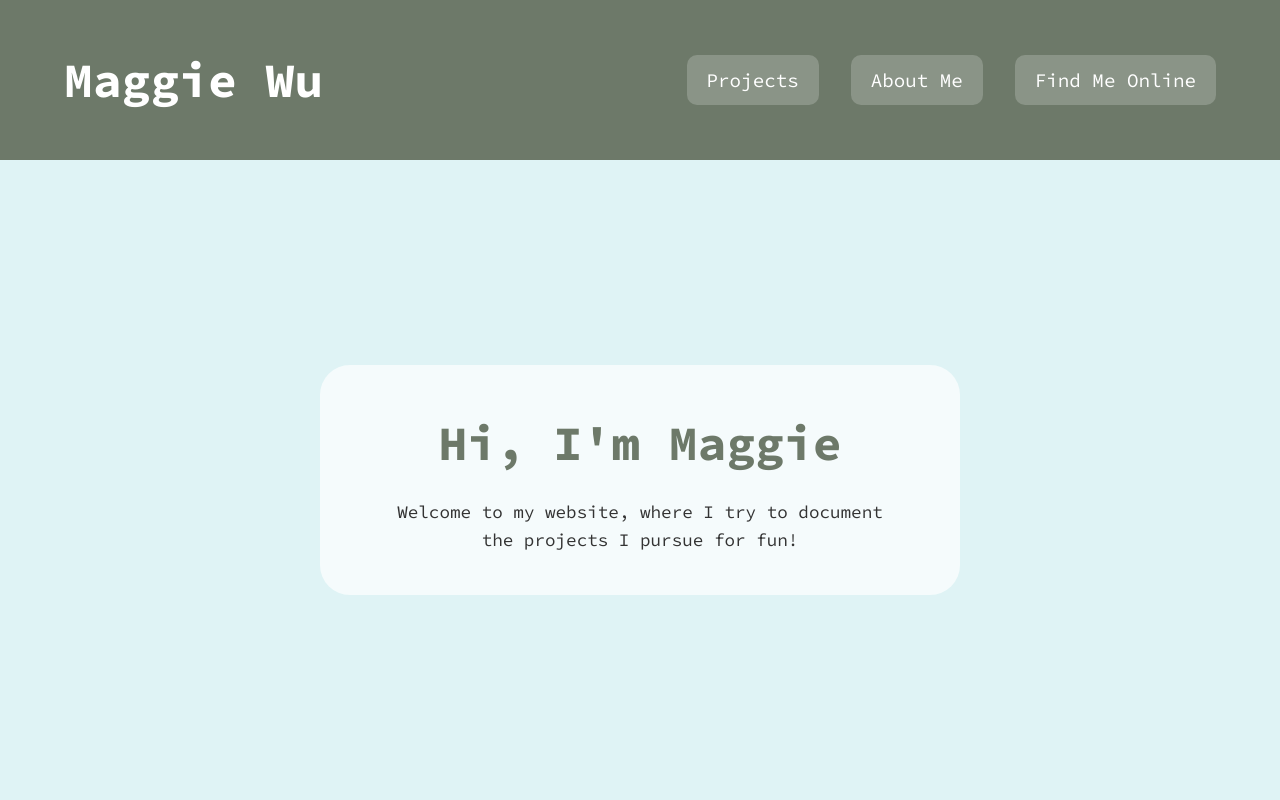
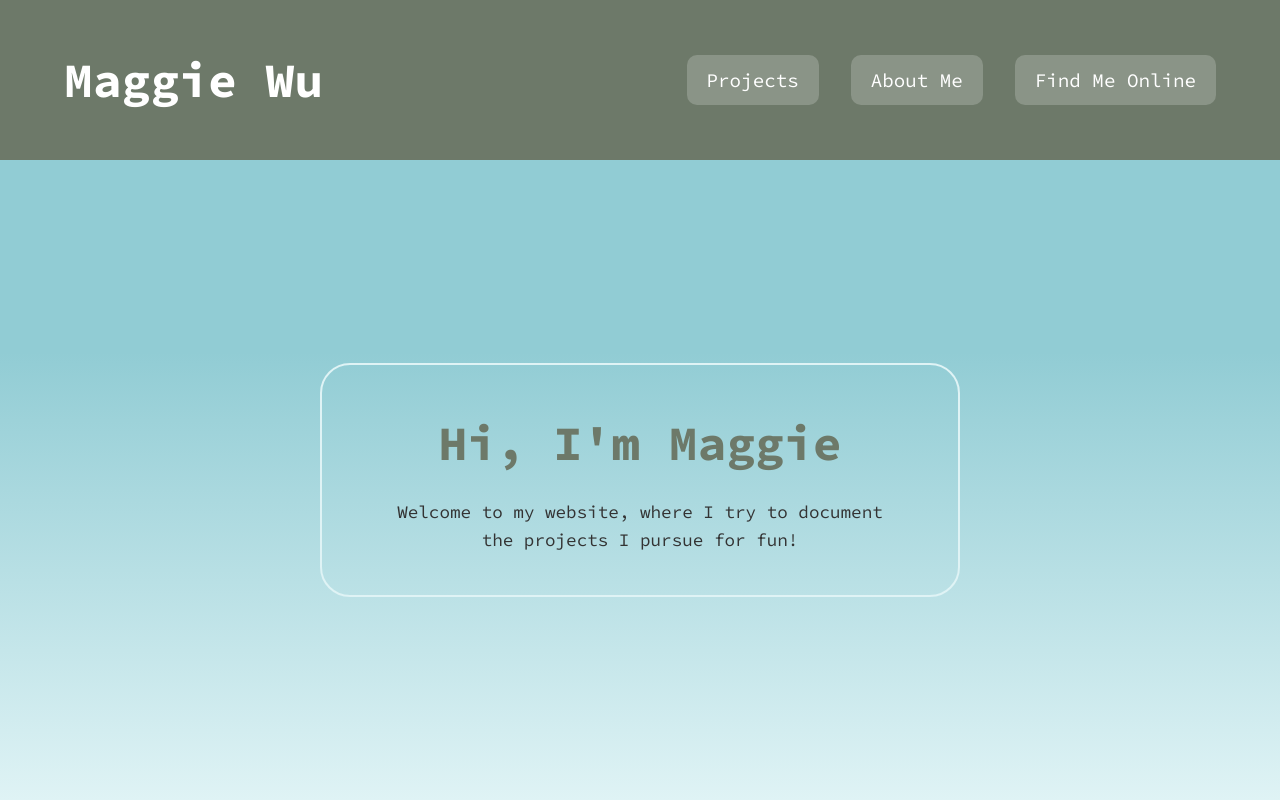
Before and after one commit to notmuffinhead/notmuffinhead.github.io, a Next.js app in the folder latest/: page / in a window 1280 px wide. Shown: the top 800 px of the page. Built offline with nearby package versions, Linux system fonts and the light colour scheme.

Commit message:
minor appearance updates

```diff
--- a/latest/components/Landing.module.css
+++ b/latest/components/Landing.module.css
@@ -3,14 +3,17 @@
   display: flex;
   align-items: center;
   justify-content: center;
-  background: var(--sky-blue);
+  background: linear-gradient(to bottom, var(--darker-sky-blue) 30%, var(--sky-blue) 100%);
 }
 
 .content {
   text-align: center;
   padding: 1.5rem 4rem;
-  background: rgba(255, 255, 255, 0.7);
+  /* background: var(--sky-blue);  */
   border-radius: 30px;
+  border-width: 2px;
+  border-color: var(--sky-blue);
+  border-style: solid;
   max-width: 50%;
 }
 
--- a/latest/components/Projects.js
+++ b/latest/components/Projects.js
@@ -36,7 +36,7 @@ export default function Projects() {
     },
     {
       id: 'website',
-      emoji: '🍍',
+      emoji: '🌸',
       title: 'This Website :D',
       description: "I created this website to document and showcase my side quests over the years, and to learn about web development! Its first version only used HTML and CSS.",
       tags: ['React', 'Next.js', 'JavaScript', 'CSS', '2025']
@@ -55,6 +55,7 @@ export default function Projects() {
         <section>
           <h3>{"Currently Working On..."}</h3>
           <ul>
+            <li>{"Developing the HeartPrinter (Research at the Surgical Mechatronics Lab)"}</li>
             <li>{"Learning PCB design on Fusion 360"}</li>
             <li>{"Improving a figurine launcher I half-completed in 2023 (with a custom PCB)"}</li>
             <li>{"Making a power meter and accompanying app for my bike using an Arduino Nano ESP32 (more of a long term project to learn about IoT and signal processing)"}</li>
--- a/latest/pages/projects/phone-mount.js
+++ b/latest/pages/projects/phone-mount.js
@@ -45,7 +45,7 @@ export default function PhoneMount() {
                 <li>{"Glue - I think I used E6000, not sure though"}</li>
                 <li>{"3 screws"}</li>
                 <li>{"2 strips of double-sided Velcro - each a few cm more than the circumference of your phone"}</li>
-                <li>{"3D printing stuff"}</li>
+                <li>{"3D printer"}</li>
             </ul>
             </section>
 
--- a/latest/styles/globals.css
+++ b/latest/styles/globals.css
@@ -7,6 +7,7 @@
   /* --alpine-clay: #c19a6b; */
   --alpine-clay: #c4a484;
   --sky-blue: #dff3f5; /* a color i made */
+  --darker-sky-blue: #91ccd4;
   --evergreen-shadow: #6d7969;
   --cream: #e6dbbd;
   --light-black: #333;
```
